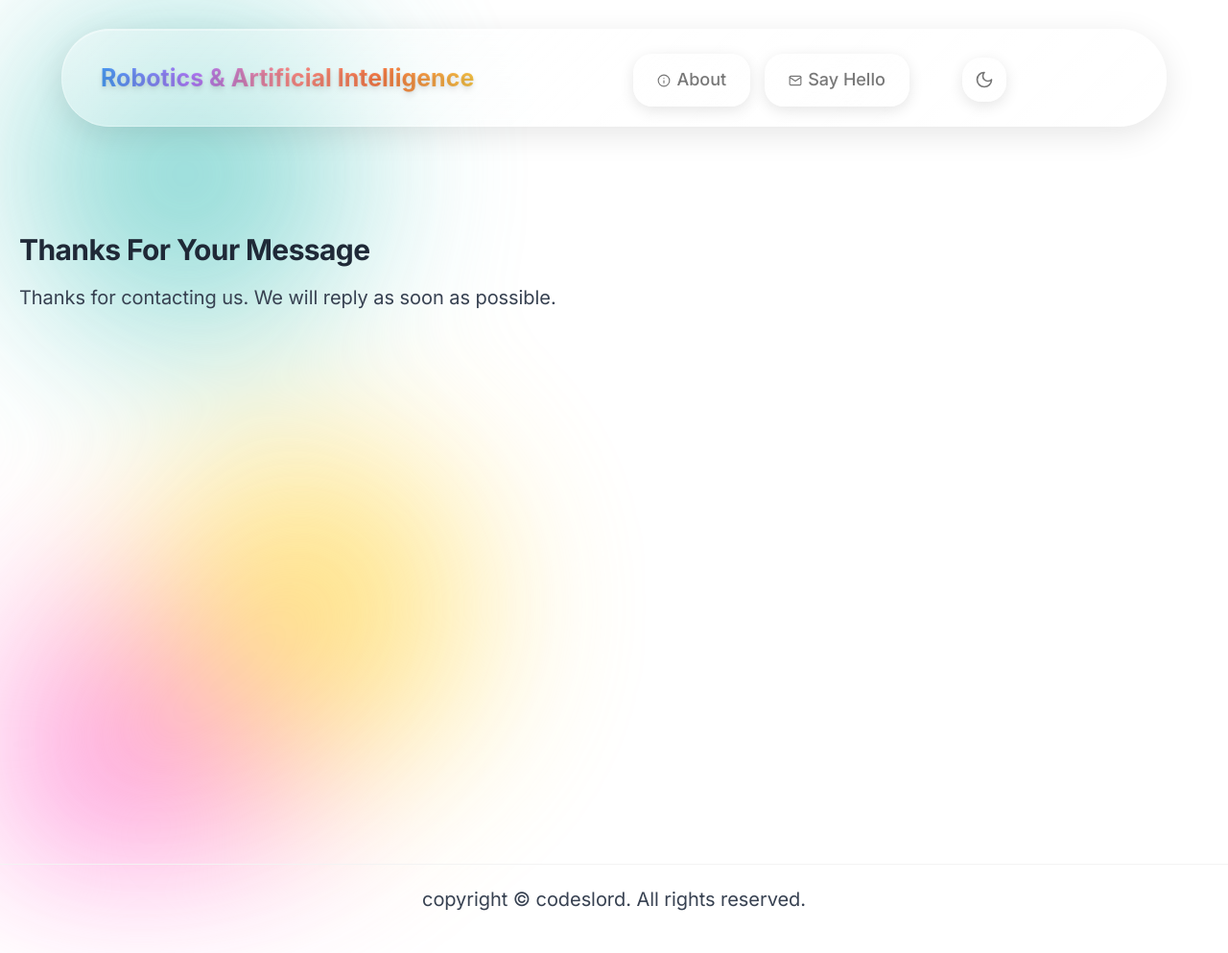
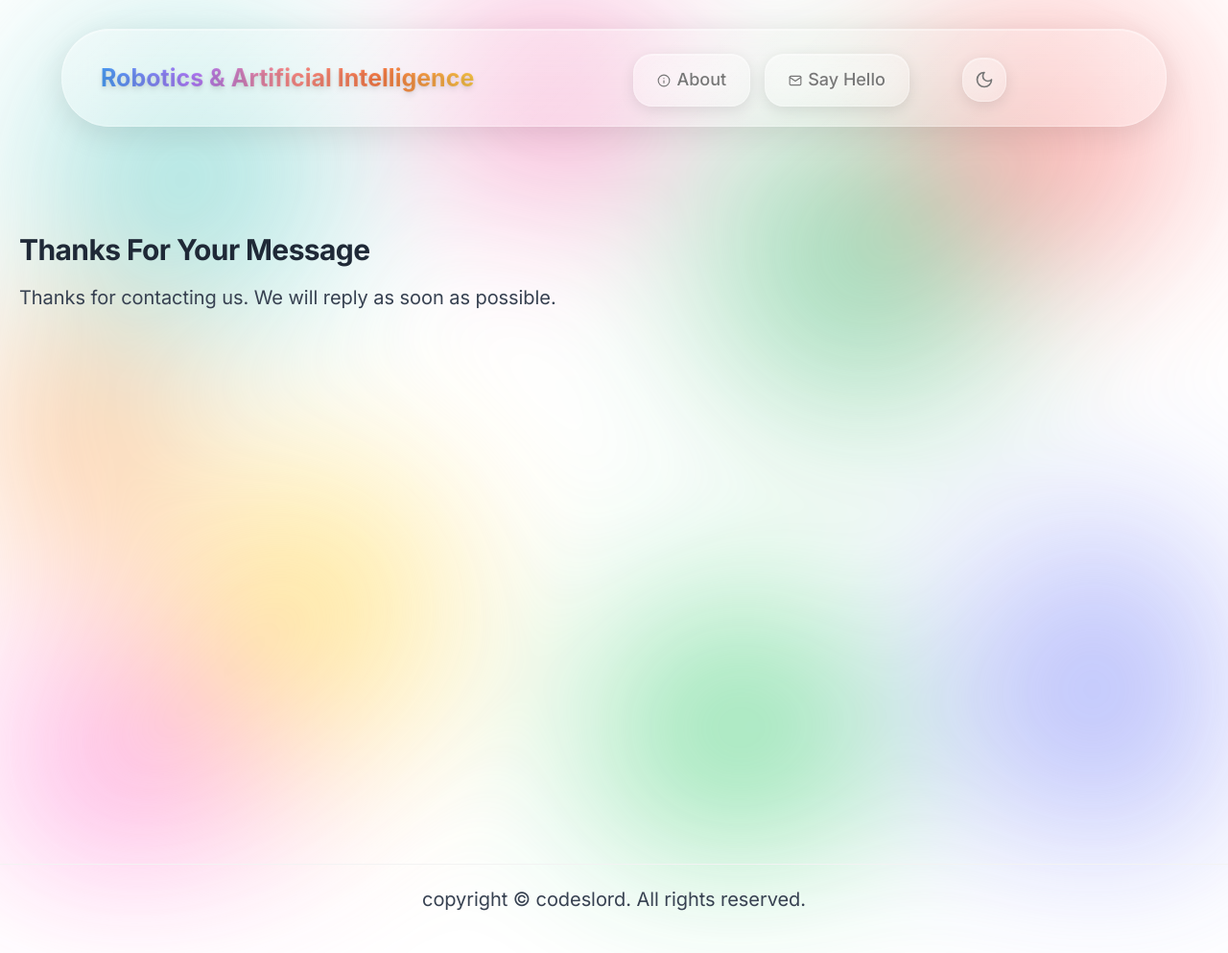
Before and after one commit to codeslord/codeslord.github.io, a Jekyll site: the page built from thanks.md, in a window 1280 px wide. Shown: the whole page at 96% size. Built offline with Jekyll 4.4.1, drawn with Linux system fonts in a browser that asks for light colours; nearby versions of some CDN libraries; some web fonts are replaced.

Commit message:
More blobs

```diff
--- a/_sass/_base.scss
+++ b/_sass/_base.scss
@@ -67,20 +67,19 @@ em img {
   width: 100%;
   height: 100%;
   background: white;
-  z-index: -1; /* Ensure it is behind all other content */
+  z-index: -1;
+  /* Ensure it is behind all other content */
   transition: background-color 0.3s ease;
 }
 
 /* Dark mode background override */
 [data-theme="dark"] .home::before {
-  background: linear-gradient(
-    135deg,
-    #0f0f23 0%,
-    #1a1a2e 25%,
-    #16213e 50%,
-    #0f0f23 75%,
-    #1a1a2e 100%
-  );
+  background: linear-gradient(135deg,
+      #0f0f23 0%,
+      #1a1a2e 25%,
+      #16213e 50%,
+      #0f0f23 75%,
+      #1a1a2e 100%);
 }
 
 /* Color blobs for dynamic background */
@@ -96,9 +95,12 @@ em img {
     radial-gradient(circle at 15% 20%, rgba(115, 209, 204, 0.9) 0%, transparent 18%),
     radial-gradient(circle at 25% 70%, rgba(255, 220, 98, 0.9) 0%, transparent 20%),
     radial-gradient(circle at 10% 90%, rgba(255, 139, 216, 0.9) 0%, transparent 18%),
-    radial-gradient(circle at 15% 20%, rgba(115, 209, 204, 0.9) 0%, transparent 18%),
-    radial-gradient(circle at 25% 70%, rgba(255, 220, 98, 0.9) 0%, transparent 20%),
-    radial-gradient(circle at 10% 90%, rgba(255, 139, 216, 0.9) 0%, transparent 18%);
+    radial-gradient(circle at 85% 15%, rgba(255, 107, 107, 0.8) 0%, transparent 16%),
+    radial-gradient(circle at 70% 30%, rgba(72, 187, 120, 0.8) 0%, transparent 22%),
+    radial-gradient(circle at 90% 80%, rgba(129, 140, 248, 0.8) 0%, transparent 19%),
+    radial-gradient(circle at 5% 50%, rgba(251, 146, 60, 0.7) 0%, transparent 15%),
+    radial-gradient(circle at 45% 10%, rgba(236, 72, 153, 0.7) 0%, transparent 17%),
+    radial-gradient(circle at 60% 85%, rgba(34, 197, 94, 0.7) 0%, transparent 21%);
   filter: blur(80px);
   opacity: 0.9;
   transition: opacity 0.3s ease;
@@ -107,14 +109,22 @@ em img {
 /* Dark mode color blobs */
 [data-theme="dark"] .home::after {
   background-image:
-    radial-gradient(circle at 15% 20%, rgba(99, 102, 241, 0.3) 0%, transparent 18%),
-    radial-gradient(circle at 25% 70%, rgba(139, 92, 246, 0.3) 0%, transparent 20%),
-    radial-gradient(circle at 10% 90%, rgba(16, 185, 129, 0.3) 0%, transparent 18%),
-    radial-gradient(circle at 85% 30%, rgba(239, 68, 68, 0.2) 0%, transparent 15%),
-    radial-gradient(circle at 75% 80%, rgba(245, 101, 101, 0.2) 0%, transparent 15%),
-    radial-gradient(circle at 90% 10%, rgba(168, 85, 247, 0.2) 0%, transparent 12%);
+    radial-gradient(circle at 15% 20%, rgba(99, 102, 241, 0.4) 0%, transparent 18%),
+    radial-gradient(circle at 25% 70%, rgba(139, 92, 246, 0.4) 0%, transparent 20%),
+    radial-gradient(circle at 10% 90%, rgba(16, 185, 129, 0.4) 0%, transparent 18%),
+    radial-gradient(circle at 85% 30%, rgba(239, 68, 68, 0.3) 0%, transparent 15%),
+    radial-gradient(circle at 75% 80%, rgba(245, 101, 101, 0.3) 0%, transparent 15%),
+    radial-gradient(circle at 90% 10%, rgba(168, 85, 247, 0.3) 0%, transparent 12%),
+    radial-gradient(circle at 5% 45%, rgba(59, 130, 246, 0.35) 0%, transparent 16%),
+    radial-gradient(circle at 45% 5%, rgba(147, 51, 234, 0.35) 0%, transparent 14%),
+    radial-gradient(circle at 65% 25%, rgba(34, 197, 94, 0.3) 0%, transparent 17%),
+    radial-gradient(circle at 30% 85%, rgba(251, 113, 133, 0.3) 0%, transparent 19%),
+    radial-gradient(circle at 80% 60%, rgba(14, 165, 233, 0.25) 0%, transparent 13%),
+    radial-gradient(circle at 20% 60%, rgba(192, 38, 211, 0.25) 0%, transparent 15%),
+    radial-gradient(circle at 95% 45%, rgba(6, 182, 212, 0.2) 0%, transparent 11%),
+    radial-gradient(circle at 55% 95%, rgba(217, 70, 239, 0.2) 0%, transparent 13%);
   filter: blur(80px);
-  opacity: 0.4;
+  opacity: 0.5;
 }
 
 /* Specific class for main content */
@@ -171,6 +181,7 @@ em img {
     opacity: 0;
     transform: translateY(30px);
   }
+
   to {
     opacity: 1;
     transform: translateY(0);
```
